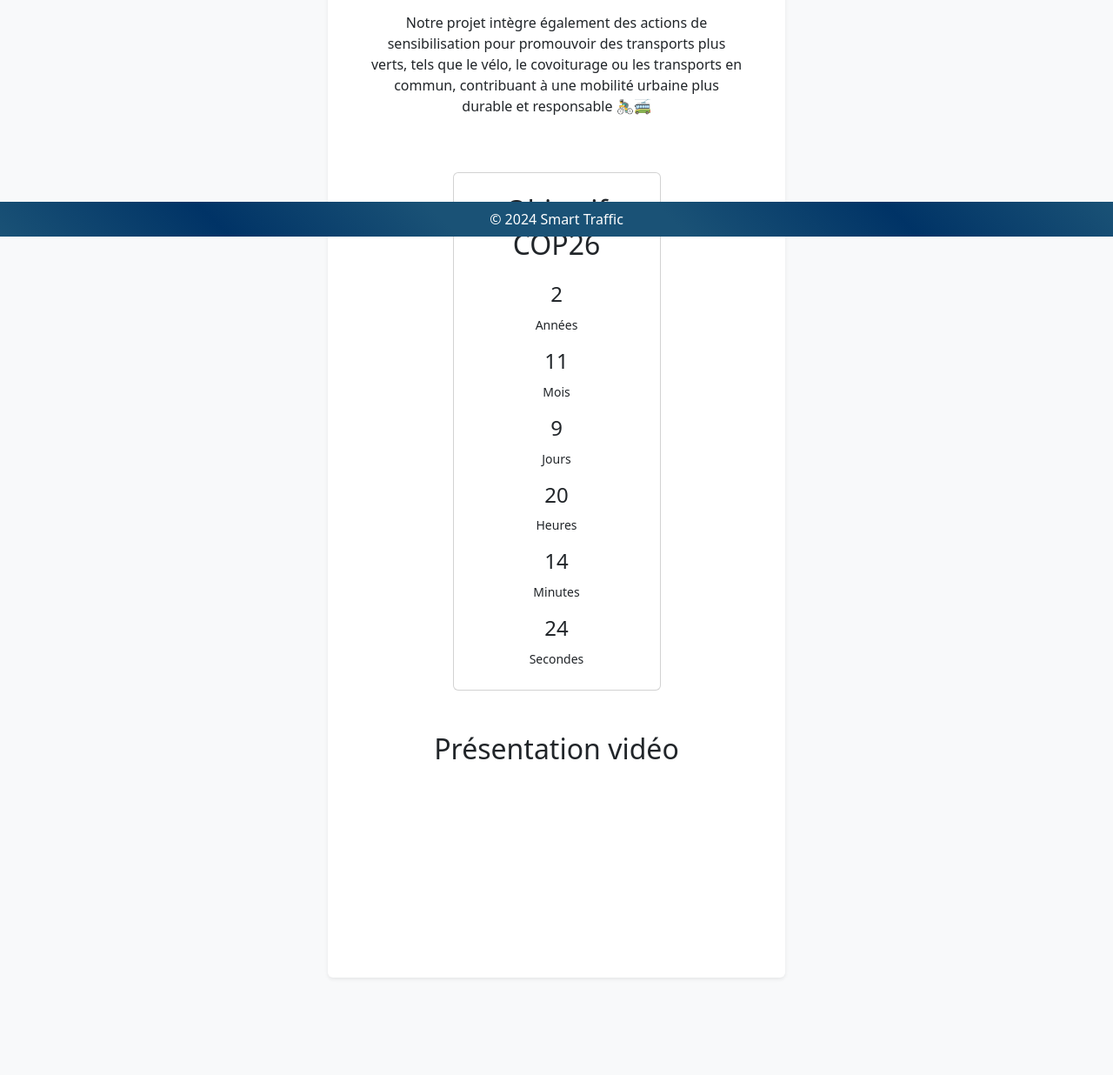
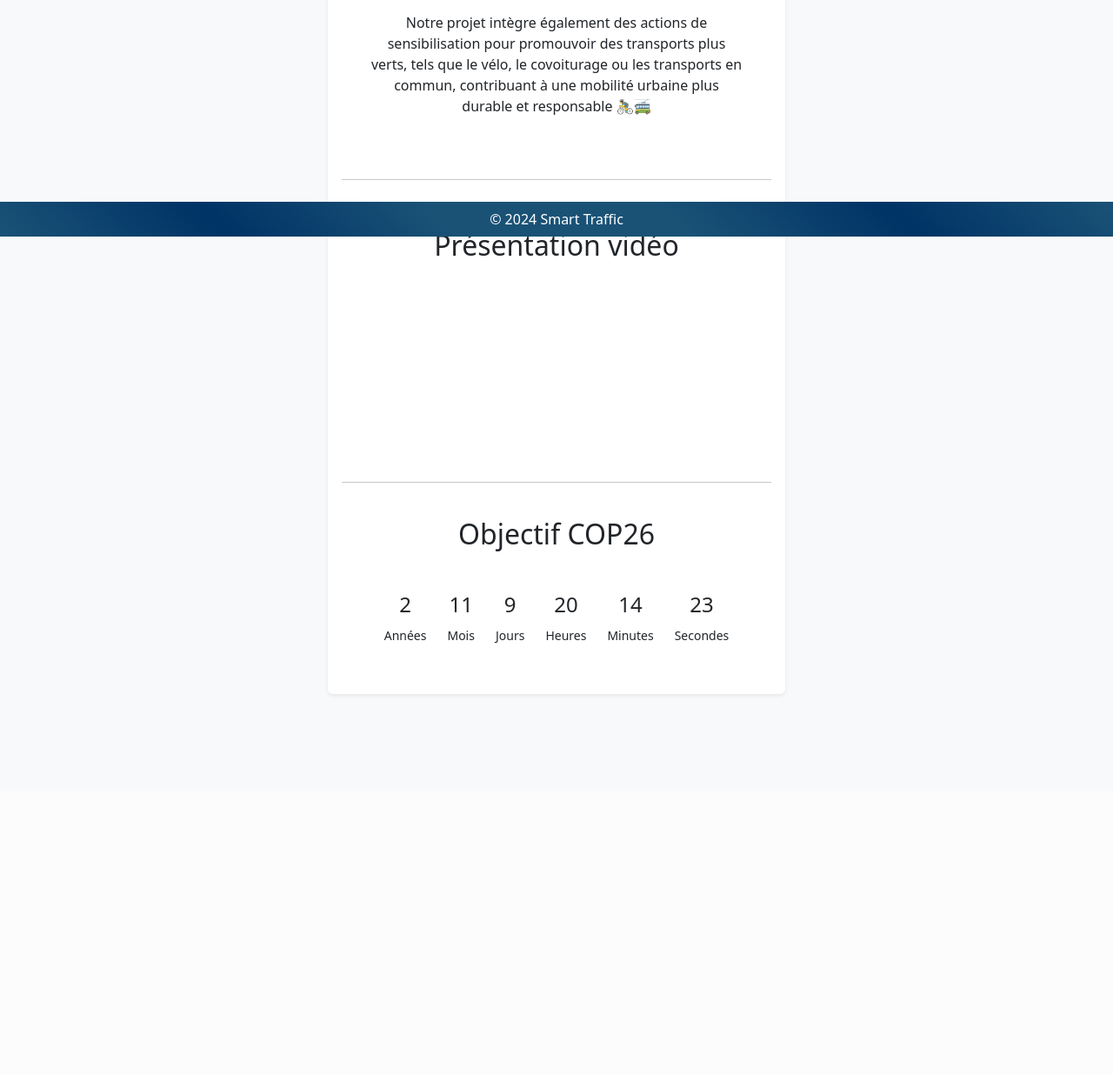
Before and after one commit to JCharles28/MontoringSmartTraffic, a Django app: page / in a window 1280 px wide. Shown: the part 528-1764 px from the top of the page at 87% size. After the commit the page ends 1328 px from the top, so only its background shows below. Run offline with Django 3.2, Linux system fonts and the light colour scheme; grey boxes are pictures that could not be loaded.

Commit message:
last modif 05/01 2

```diff
--- a/project/compte/templates/informations.html
+++ b/project/compte/templates/informations.html
@@ -36,7 +36,7 @@ Smart Traffic
             second.innerHTML = s < 10 ? '0' + s : s;
         }
 
-        setInterval(updateCountdowntime, 1000);
+        setInterval(updateCountdowntime, 500);
 
     }
 </script>
@@ -65,9 +65,20 @@ Smart Traffic
                                     contribuant à une mobilité urbaine plus durable et responsable 🚴‍♂️🚎</p>
                             </div>
                         </div>
-                        <div class="p-2 d-flex align-items-center justify-content-center">
-                            <div class="p-4 d-flex gap-3 align-items-center justify-content-center card w-50">
-                                <h2 class="text-center">Objectif COP26</h2>
+                        <hr>
+                        <div class="p-3">
+                            <div class="p-3">
+                                <h2 class="text-center">Présentation vidéo</h2>
+                                <div class="embed-responsive embed-responsive-16by9 p-3">
+                                    <iframe class="w-100 h-100 embed-responsive-item"
+                                        src="https://www.youtube.com/embed/82OPcDVec_8" allowfullscreen></iframe>
+                                </div>
+                            </div>
+                        </div>
+                        <hr>
+                        <div class="p-3 d-flex flex-column align-items-center justify-content-center">
+                            <h2 class="text-center mb-4">Objectif COP26</h2>
+                            <div id="cop26" class="p-4 gap-4 d-flex justify-content-center w-50">
                                 <div>
                                     <h4 class="zoom-p" id="annee">00</h4>
                                     <small>Années</small>
@@ -94,15 +105,6 @@ Smart Traffic
                                 </div>
                             </div>
                         </div>
-                        <div class="p-3">
-                            <div class="p-3">
-                                <h2 class="text-center">Présentation vidéo</h2>
-                                <div class="embed-responsive embed-responsive-16by9 p-3">
-                                    <iframe class="w-100 h-100 embed-responsive-item"
-                                        src="https://www.youtube.com/embed/82OPcDVec_8" allowfullscreen></iframe>
-                                </div>
-                            </div>
-                        </div>
                     </div>
                 </div>
             </div>
--- a/project/compte/templates/login.html
+++ b/project/compte/templates/login.html
@@ -24,7 +24,7 @@
     <main
     class="main-content mt-5 pt-5 mb-5 pb-5 container d-flex align-items-center justify-content-center"
   >
-    <div class="py-3 px-2 container-fluid">
+    <div class="py-3 px-2 container-fluid mt-5">
       <div class="container">
         <div class="row justify-content-center">
           <div class="col-md-6">
--- a/project/compte/templates/logout.html
+++ b/project/compte/templates/logout.html
@@ -17,7 +17,7 @@
 <body class="bg-light">
   {% include 'compte/header_login.html' %}
   <main class="main-content mt-5 pt-5 mb-5 pb-5 container d-flex align-items-center justify-content-center">
-    <div class="py-3 px-2 container-fluid">
+    <div class="py-3 px-2 container-fluid mt-5">
       <div class="container">
         <div class="row justify-content-center">
           <div class="col-md-6">
--- a/project/project/settings.py
+++ b/project/project/settings.py
@@ -15,7 +15,10 @@ SECRET_KEY = 'django-insecure-$*jjmhmgvg3)g8+(8b(l(u3vs8xo&86)_(%7bc#kd$s*vfn&qo
 # SECURITY WARNING: don't run with debug turned on in production!
 DEBUG = True
 
-ALLOWED_HOSTS = []
+ALLOWED_HOSTS = [
+    '.vercel.app',
+    '.netlify.app',
+]
 
 # Application definition
 
```
Also changed, not shown: project/compte/static/css/design.css (+6 -5 lines), requirements.txt (added, +113 -0 lines), project/db.sqlite3, project/vercel.json (added).
